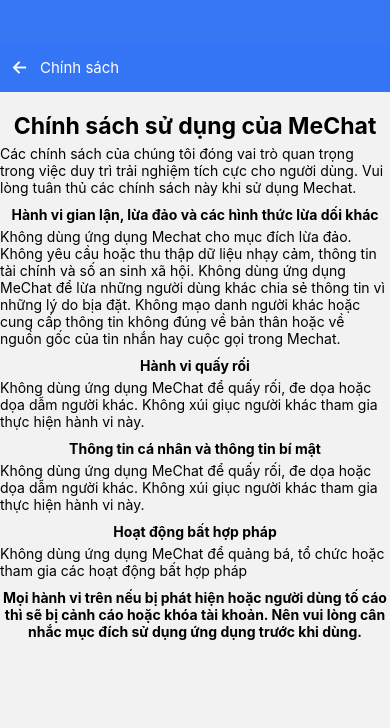
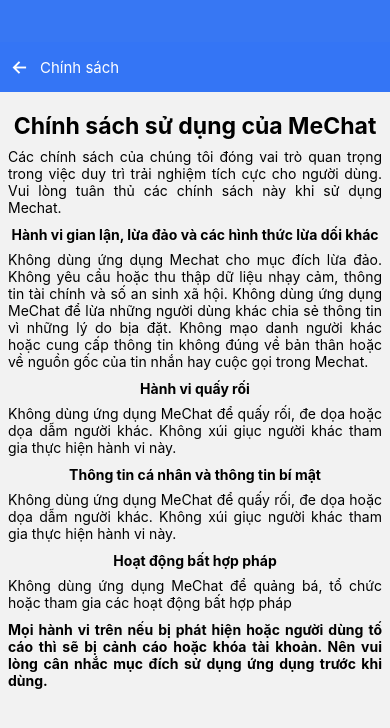
Before and after one commit to iamtun/cnm-mechat-app, a React Native app: screen /PolicyScreen in a window 390 px wide. Shown: the top 728 px of the page. Built offline with nearby package versions, Linux system fonts and the light colour scheme; no server answers.

Commit message:
update readme & comment log

```diff
--- a/redux/slice/messageSlice.js
+++ b/redux/slice/messageSlice.js
@@ -84,7 +84,7 @@
             .addCase(moveMessage.fulfilled, (state, action) => {
                 const {messages, navigation} = action.payload;
                 messages.forEach((message) => {
-                    console.log(message);
+                    //console.log(message);
                     socket.emit('send_message', { message: message });
                 });
 
@@ -202,7 +202,7 @@
         const _message = await res.json();
         // console.log(_message);
         if (_message?._id) {
-            console.log('file message -> ', _message);
+            //console.log('file message -> ', _message);
             return _message;
         } else {
             // console.log(_message);
--- a/screens/home/PhoneBookScreen.js
+++ b/screens/home/PhoneBookScreen.js
@@ -28,7 +28,7 @@
 
         socket.off('receive_friends');
         socket.on('receive_friends', (friends) => {
-            console.log('receive_friends', friends);
+            //console.log('receive_friends', friends);
             dispatch(userInfoSlice.actions.receiveFriendListFromSocket(friends));
         });
     }, []);
--- a/screens/home/policy/PolicyScreen.js
+++ b/screens/home/policy/PolicyScreen.js
@@ -14,37 +14,37 @@
                 <Text style={{ color: 'white', fontSize: 15, marginLeft: 10 }}>Chính sách</Text>
             </View>
 
-            <ScrollView style={{ marginTop: 20 }}>
+            <ScrollView style={{ marginTop: 20, paddingHorizontal: 8 }}>
                 <View style={{ justifyContent: 'center', flex1: 1, alignItems: 'center' }}>
                     <Text style={{ fontWeight: 'bold', fontSize: 23 }}>Chính sách sử dụng của MeChat</Text>
-                    <Text style={{ marginTop: 5 }}>
+                    <Text style={styles.content}>
                         Các chính sách của chúng tôi đóng vai trò quan trọng trong việc duy trì trải nghiệm tích cực cho
                         người dùng. Vui lòng tuân thủ các chính sách này khi sử dụng Mechat.
                     </Text>
 
-                    <Text style={styles.text}>Hành vi gian lận, lừa đảo và các hình thức lừa dối khác</Text>
-                    <Text style={{ marginTop: 5 }}>
+                    <Text style={styles.textTitle}>Hành vi gian lận, lừa đảo và các hình thức lừa dối khác</Text>
+                    <Text style={styles.content}>
                         Không dùng ứng dụng Mechat cho mục đích lừa đảo. Không yêu cầu hoặc thu thập dữ liệu nhạy cảm,
                         thông tin tài chính và số an sinh xã hội. Không dùng ứng dụng MeChat để lừa những người dùng
                         khác chia sẻ thông tin vì những lý do bịa đặt. Không mạo danh người khác hoặc cung cấp thông tin
                         không đúng về bản thân hoặc về nguồn gốc của tin nhắn hay cuộc gọi trong Mechat.
                     </Text>
-                    <Text style={styles.text}>Hành vi quấy rối</Text>
-                    <Text style={{ marginTop: 5 }}>
+                    <Text style={styles.textTitle}>Hành vi quấy rối</Text>
+                    <Text style={styles.content}>
                         Không dùng ứng dụng MeChat để quấy rối, đe dọa hoặc dọa dẫm người khác. Không xúi giục người
                         khác tham gia thực hiện hành vi này.
                     </Text>
-                    <Text style={styles.text}>Thông tin cá nhân và thông tin bí mật</Text>
-                    <Text style={{ marginTop: 5 }}>
+                    <Text style={styles.textTitle}>Thông tin cá nhân và thông tin bí mật</Text>
+                    <Text style={styles.content}>
                         Không dùng ứng dụng MeChat để quấy rối, đe dọa hoặc dọa dẫm người khác. Không xúi giục người
                         khác tham gia thực hiện hành vi này.
                     </Text>
-                    <Text style={styles.text}>Hoạt động bất hợp pháp</Text>
-                    <Text style={{ marginTop: 5 }}>
+                    <Text style={styles.textTitle}>Hoạt động bất hợp pháp</Text>
+                    <Text style={styles.content}>
                         Không dùng ứng dụng MeChat để quảng bá, tổ chức hoặc tham gia các hoạt động bất hợp pháp
                     </Text>
 
-                    <Text style={[styles.text, { textAlign: 'center' }]}>
+                    <Text style={[styles.textTitle, { textAlign: 'justify' }]}>
                         Mọi hành vi trên nếu bị phát hiện hoặc người dùng tố cáo thì sẽ bị cảnh cáo hoặc khóa tài khoản.
                         Nên vui lòng cân nhắc mục đích sử dụng ứng dụng trước khi dùng.
                     </Text>
@@ -62,9 +62,14 @@
         height: 50,
         backgroundColor: '#3475F5',
     },
-    text: {
+    textTitle: {
         fontWeight: 'bold',
         marginTop: 10,
+        textAlign: 'center'
     },
+    content: {
+        marginTop: 8,
+        textAlign: 'justify'
+    }
 });
 export default PolicyScreen;
```
